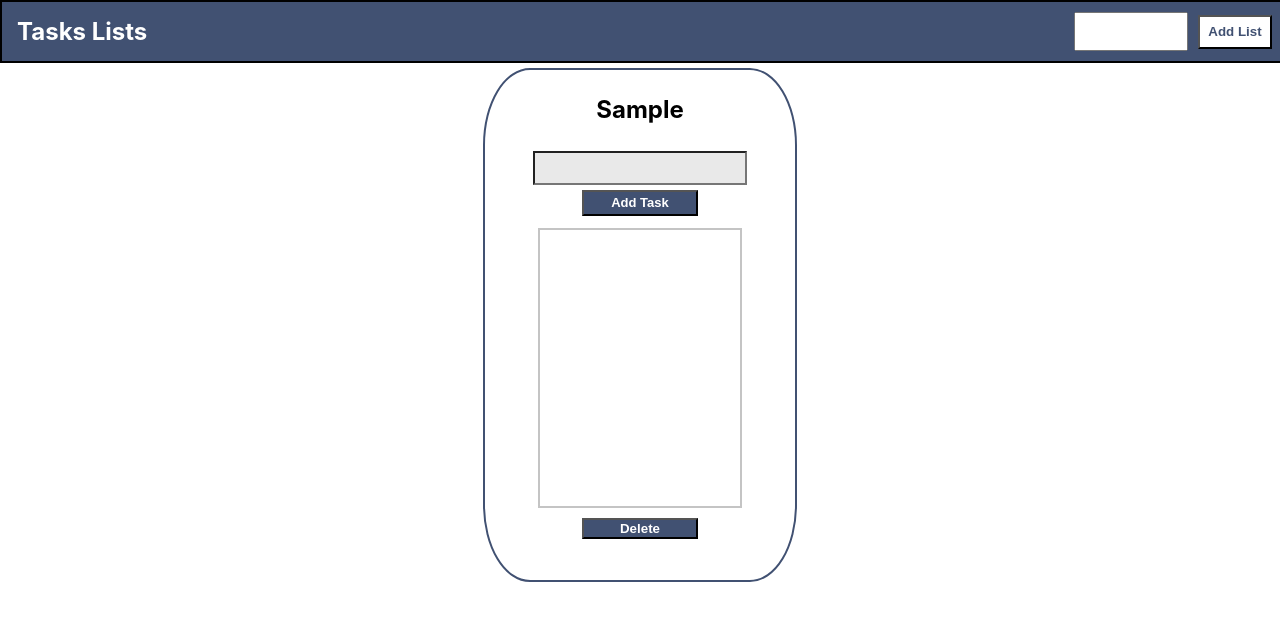
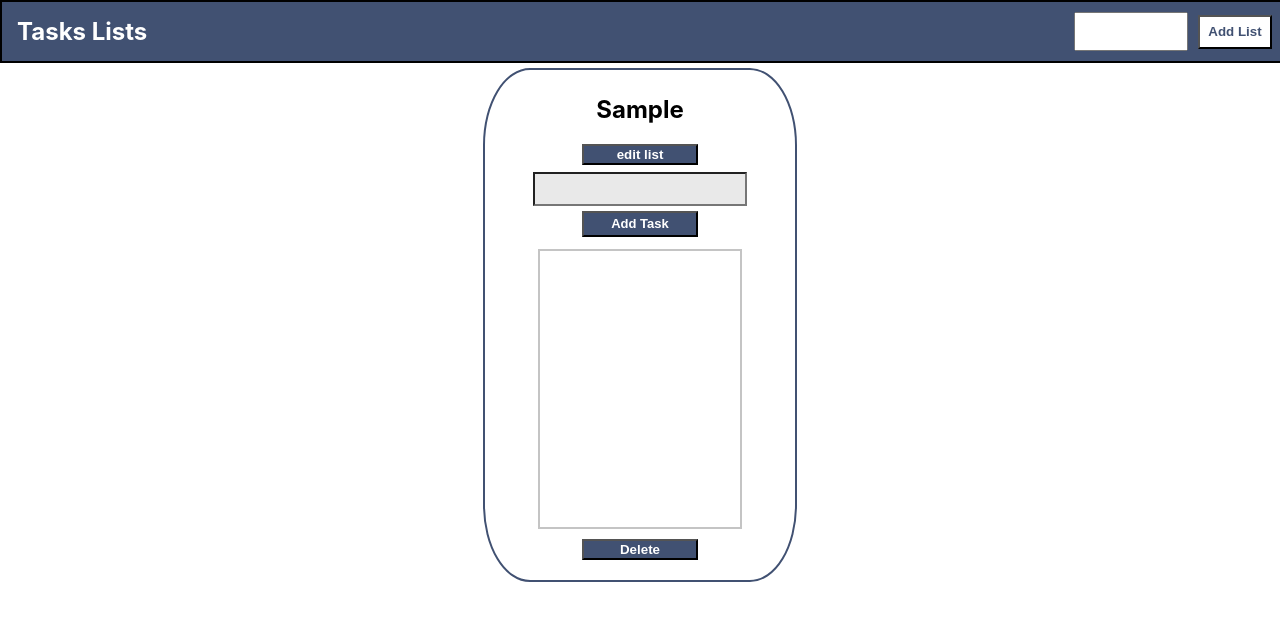
Before and after one commit to oddporson/todo-app-react, a React (Create React App) app: page / in a window 1280 px wide. Both pictures are taken after typing "Sample" into the empty fields and a click on the button "Add List". Shown: the top 620 px of the page. Built offline with nearby package versions, Linux system fonts and the light colour scheme.

Commit message:
include edit button to edit list

```diff
--- a/src/components/CardListItem.jsx
+++ b/src/components/CardListItem.jsx
@@ -18,6 +18,7 @@ const CardListItem = ({ title, deleteList, id }) => {
   return (
     <div className="card">
       <h2>{title}</h2>
+      <button>edit list</button>
       <TodoForm addTask={addTask} />
       <TodoList tasks={tasks} />
       <button
```
